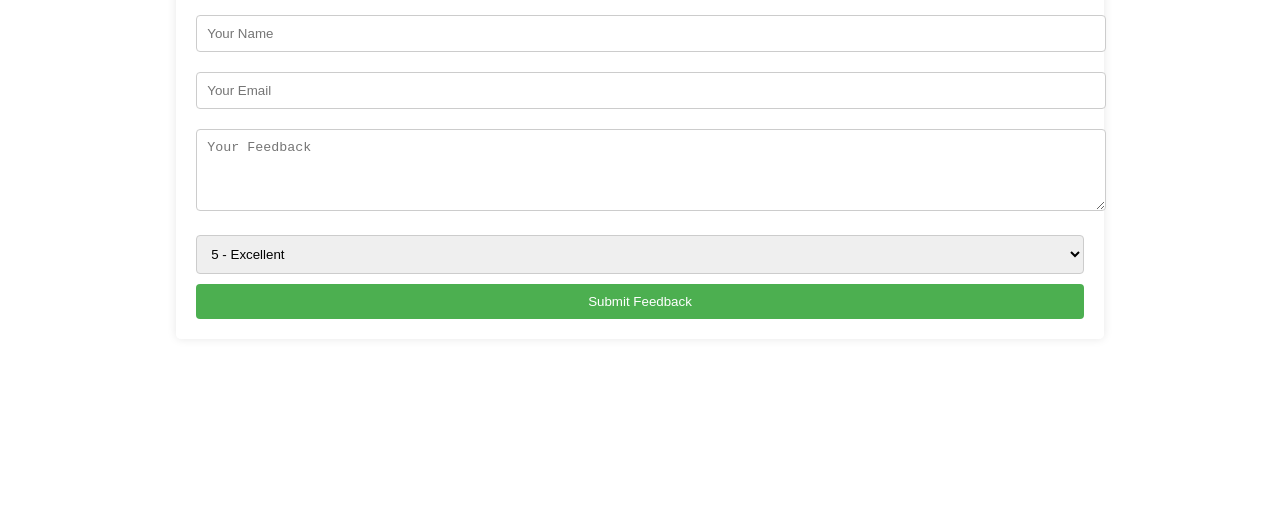
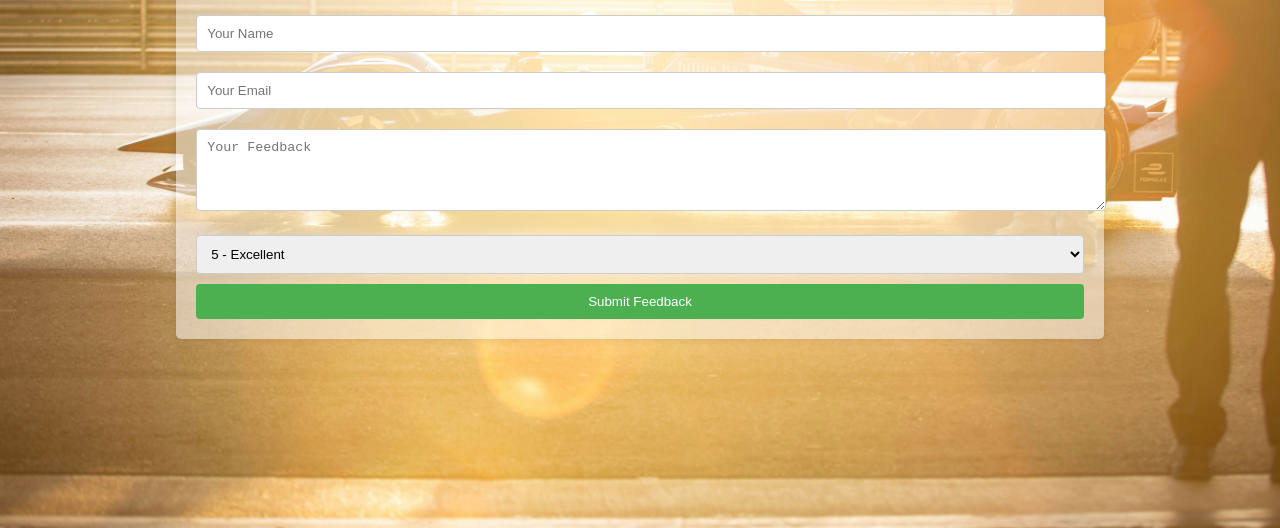
Before and after one commit to muskanjain435/FEE_II-Project-Revved-Up-, a plain HTML site: page Feedback_page.html in a window 1280 px wide. Shown: the part 272-800 px from the top of the page. Drawn offline with Linux system fonts and the light colour scheme.

Commit message:
Update Feedback_page.html

```diff
--- a/Feedback_page.html
+++ b/Feedback_page.html
@@ -7,7 +7,7 @@
     <style>
         body {
             font-family: Arial, sans-serif;
-            background-image: url('your-background-image-url.jpg');
+            background-image: url('Car\ Race\ track.jpg');
             background-size: cover;
             background-position: center;
             display: flex;
@@ -17,7 +17,7 @@
             margin: 0;
         }
         .form-container {
-            background-color: rgba(255, 255, 255, 0.8);
+            background-color: rgba(255, 255, 255, 0.5);
             padding: 20px;
             border-radius: 5px;
             box-shadow: 0 0 10px rgba(0, 0, 0, 0.1);
```
